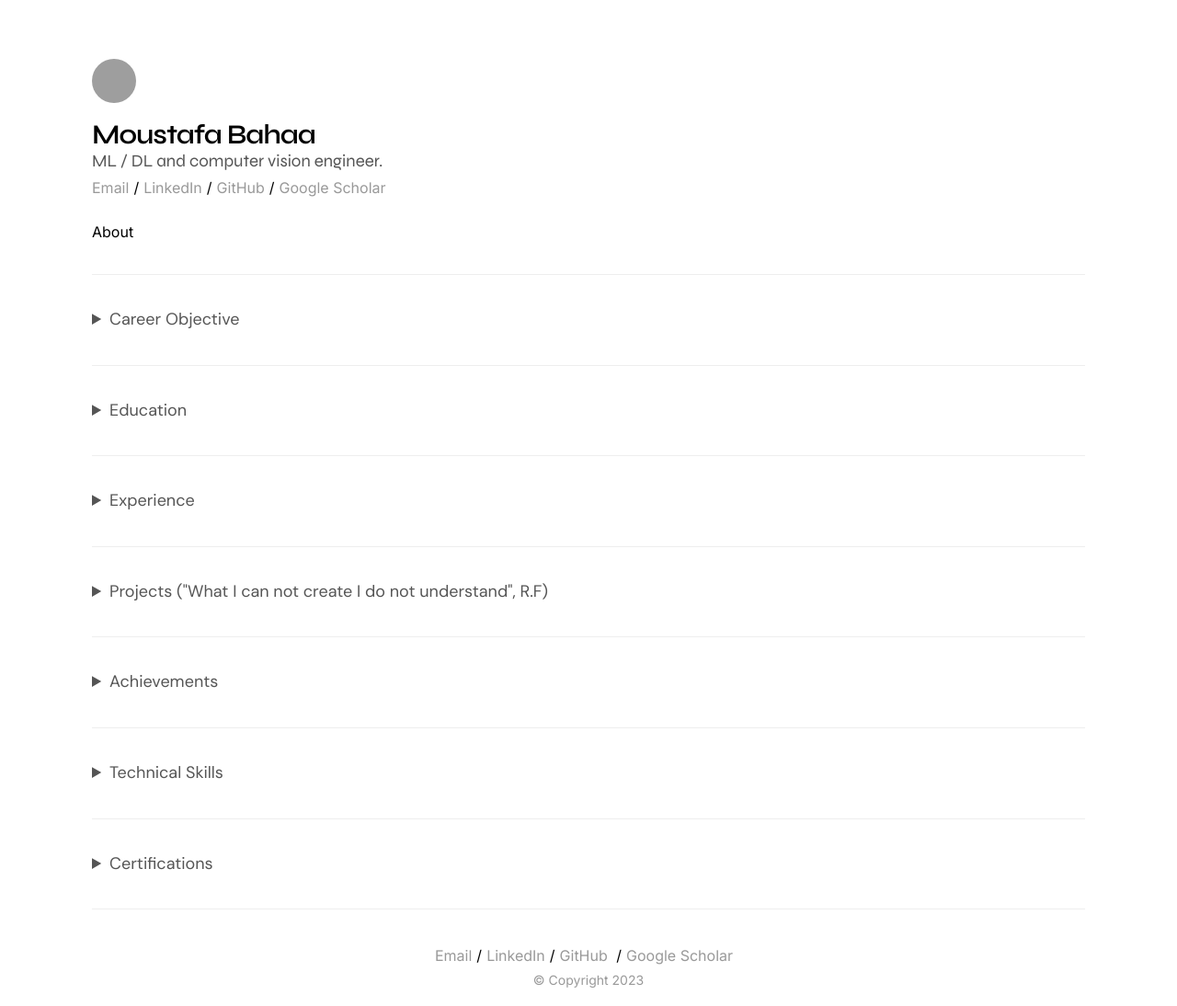
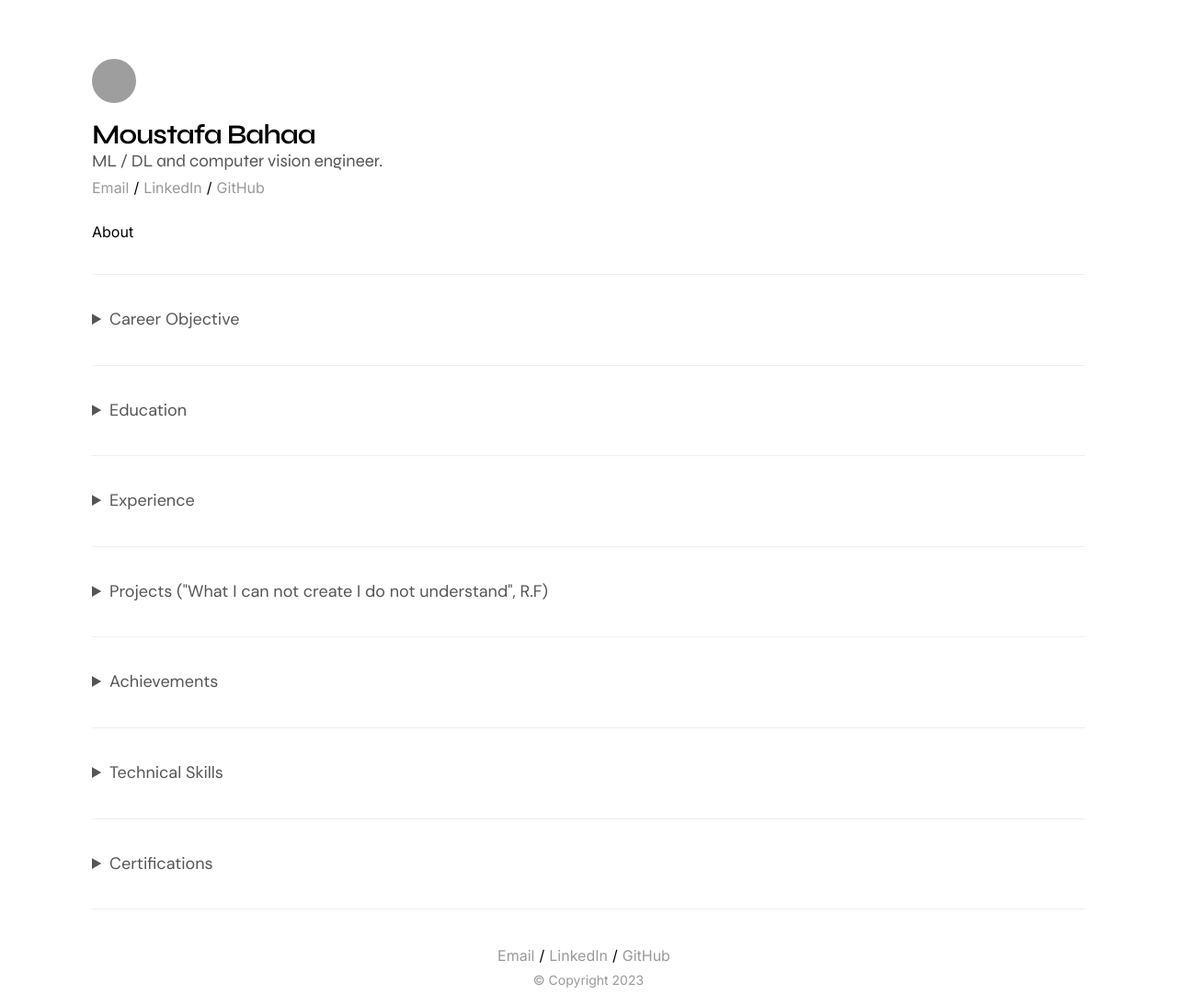
Before and after one commit to mostafabahaa25/mostafabahaa25.github.io, a Jekyll site: the page built from _pages/index.md, in a window 1280 px wide. Shown: the whole page at 92% size. Built offline with Jekyll 4.4.1, drawn with Linux system fonts in a browser that asks for light colours; some of the changed lines change nothing that is shown; grey boxes are pictures that could not be loaded.

Commit message:
Modify LinkedIn handle and scholar visibility
Updated LinkedIn handle and changed scholar visibility.

```diff
--- a/_config.yml
+++ b/_config.yml
@@ -18,13 +18,13 @@
     handle: msotafabahaa25
   linkedin:
     visibility: true
-    handle: mostafabahaa25
+    handle: mostafa-bahaa-32765a221
   twitter:
     visibility: false
     handle: Mostafa
   scholar:
-    visibility: true
-    handle: citations?user=87syn-oAAAAJ&hl=en
+    visibility: false
+    handle:
 
 # Collections
 collections:
```
